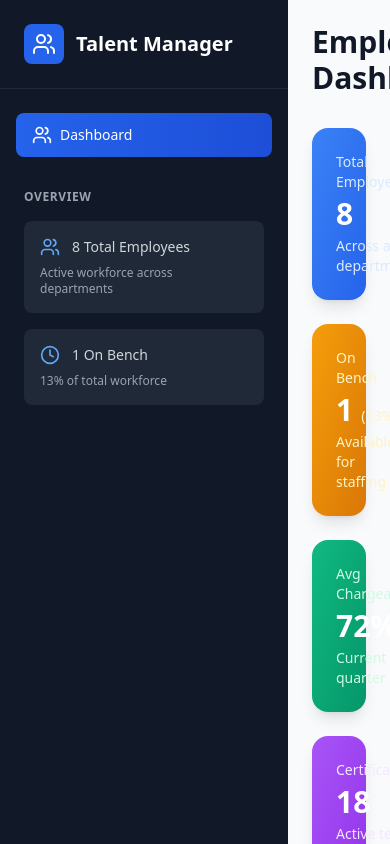
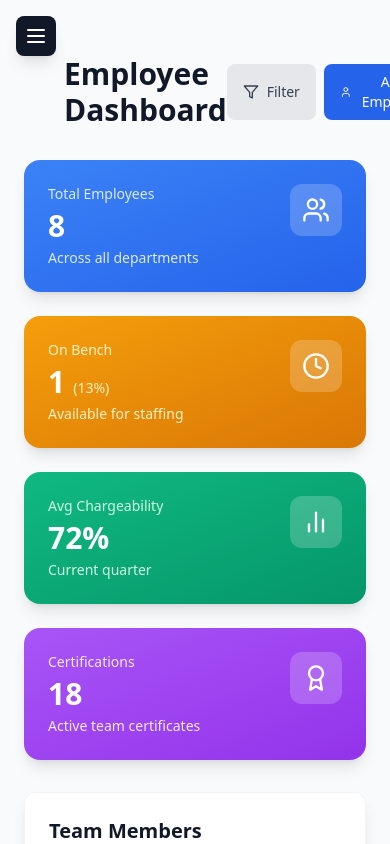
Before and after one commit to elmehdimst/manager-portal, a Next.js app: page / in a window 390 px wide. Built offline with nearby package versions, Linux system fonts and the light colour scheme.

Commit message:
Convert sidebar to hamburger menu and remove duplicate information

```diff
--- a/employee-dashboard.tsx
+++ b/employee-dashboard.tsx
@@ -1,7 +1,7 @@
 import React, { useState } from 'react';
 import { Search, Calendar, Award, Briefcase, CheckCircle, AlertCircle, ArrowUpCircle,
   BookOpen, Book, Coffee, Star, User, Users, PieChart, BarChart2,
-  Layers, Filter, ChevronDown, Grid, List, TrendingUp, Clock } from 'lucide-react';
+  Layers, Filter, ChevronDown, Grid, List, TrendingUp, Clock, Menu, X } from 'lucide-react';
 
 // Define types
 interface Employee {
@@ -342,62 +342,58 @@ const EmployeeDashboard = () => {
     return acc;
   }, {}) || {};
 
+  const [sidebarOpen, setSidebarOpen] = useState(false);
+
   // Main dashboard view or employee detail view
   return (
-    <div className="flex h-screen bg-gray-50">
-      {/* Sidebar - Always visible */}
-      <div className="w-72 bg-gray-900 flex flex-col z-10">
+    <div className="h-screen bg-gray-50 relative overflow-hidden">
+      {/* Mobile menu button */}
+      <button
+        onClick={() => setSidebarOpen(!sidebarOpen)}
+        className="fixed top-4 left-4 z-50 p-2 rounded-lg bg-gray-900 text-white shadow-lg lg:hidden"
+      >
+        {sidebarOpen ? <X className="h-6 w-6" /> : <Menu className="h-6 w-6" />}
+      </button>
+
+      {/* Sidebar - Hamburger on mobile */}
+      <div className={`fixed inset-y-0 left-0 transform ${sidebarOpen ? 'translate-x-0' : '-translate-x-full'} lg:translate-x-0 transition-transform duration-300 ease-in-out w-72 bg-gray-900 flex flex-col z-20 h-full`}>
         <div className="p-6 border-b border-gray-800 flex items-center">
           <div className="h-10 w-10 bg-blue-600 rounded-lg flex items-center justify-center mr-3">
             <Users className="h-6 w-6 text-white" />
           </div>
           <h1 className="text-xl font-bold text-white">Talent Manager</h1>
         </div>
-        <div className="flex-1 overflow-y-auto py-4">
+        <div className="flex-1 overflow-y-auto py-6">
           <div className="px-4 py-2">
             <button
-              onClick={() => setSelectedEmployee(null)}
+              onClick={() => {
+                setSelectedEmployee(null);
+                setSidebarOpen(false);
+              }}
               className="w-full py-3 px-4 bg-gradient-to-r from-blue-600 to-blue-700 hover:from-blue-700 hover:to-blue-800 text-white rounded-lg text-sm font-medium transition-colors flex items-center"
             >
               <Users className="mr-2 h-5 w-5" />
               Dashboard
             </button>
           </div>
-          <div className="mt-6 px-6">
-            <h3 className="text-xs font-semibold text-gray-400 uppercase tracking-wider mb-4">
-              Overview
-            </h3>
-            <div className="space-y-4">
-              <div className="bg-gray-800 rounded-lg p-4">
-                <div className="flex items-center text-sm text-gray-300">
-                  <Users className="mr-3 h-5 w-5 text-blue-400" />
-                  <span className="font-medium">{totalEmployees} Total Employees</span>
-                </div>
-                <div className="mt-2 text-xs text-gray-400">
-                  Active workforce across departments
-                </div>
-              </div>
-              <div className="bg-gray-800 rounded-lg p-4">
-                <div className="flex items-center text-sm text-gray-300">
-                  <Clock className="mr-3 h-5 w-5 text-blue-400" />
-                  <span className="font-medium">{onBenchEmployees} On Bench</span>
-                </div>
-                <div className="mt-2 text-xs text-gray-400">
-                  {onBenchPercentage}% of total workforce
-                </div>
-              </div>
-            </div>
-          </div>
         </div>
       </div>
 
+      {/* Overlay to close sidebar on mobile */}
+      {sidebarOpen && (
+        <div
+          className="fixed inset-0 bg-black bg-opacity-50 z-10 lg:hidden"
+          onClick={() => setSidebarOpen(false)}
+        />
+      )}
+
       {/* Main Content */}
-      <div className="flex-1 overflow-auto">
+      <div className={`flex-1 overflow-auto ml-0 lg:ml-72 transition-all duration-300`}>
         {!selectedEmployee ? (
           /* Dashboard View */
           <div className="p-6 max-w-7xl mx-auto">
-            <div className="flex items-center justify-between mb-8">
-              <h1 className="text-3xl font-bold text-gray-900">Employee Dashboard</h1>
+            <div className="flex items-center justify-between mb-8 mt-8 lg:mt-0">
+              <h1 className="text-3xl font-bold text-gray-900 ml-10 lg:ml-0">Employee Dashboard</h1>
               <div className="flex space-x-2">
                 <button className="px-4 py-2 bg-gray-200 hover:bg-gray-300 text-gray-700 rounded-lg flex items-center text-sm font-medium transition-colors">
                   <Filter className="h-4 w-4 mr-2" />
@@ -656,10 +652,10 @@ const EmployeeDashboard = () => {
             {/* Back Button */}
             <button
               onClick={() => setSelectedEmployee(null)}
-              className="flex items-center text-blue-600 hover:text-blue-800 mb-6"
+              className="flex items-center text-blue-600 hover:text-blue-800 mb-6 mt-8 lg:mt-0 ml-10 lg:ml-0"
             >
               <ChevronDown className="h-4 w-4 transform -rotate-90 mr-1" />
-              <span>Back to Home</span>
+              <span>Back to Dashboard</span>
             </button>
 
             {/* Employee Card */}
```
